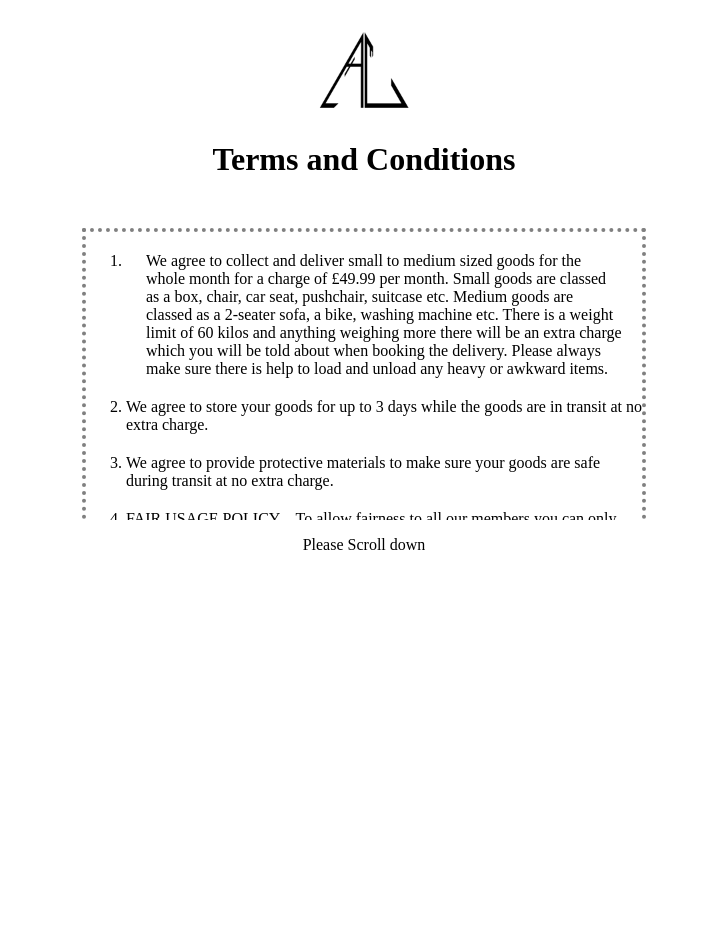
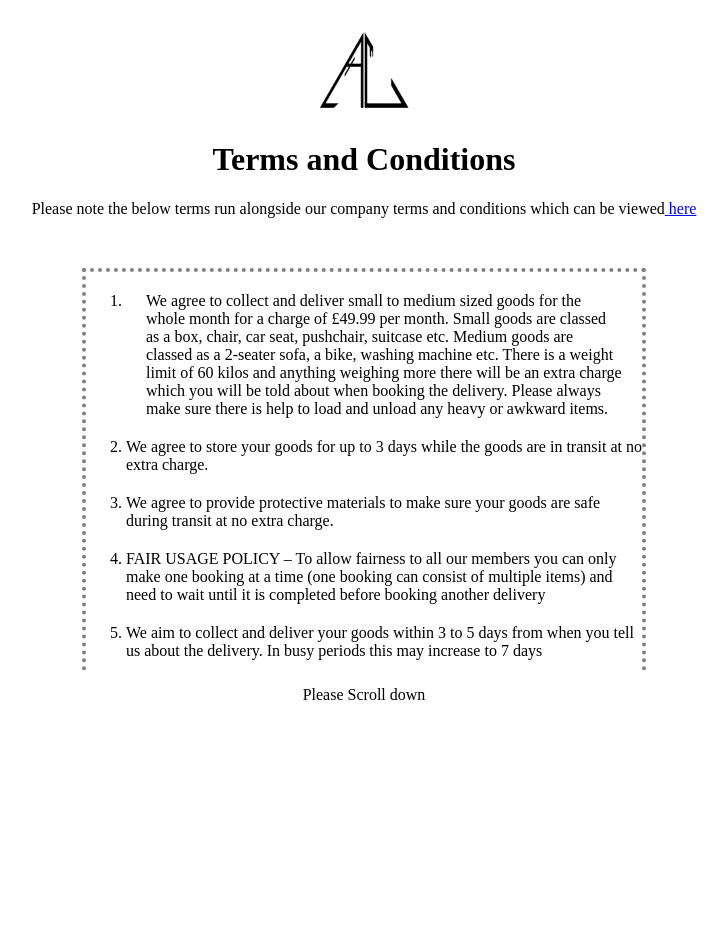
Before and after one commit to AsusLogistics/website, a Django app: a page that uses AsusLogistic/templates/tandc1.html in a window 1280 px wide. Shown: the top 941 px of the page, without its empty margins (276-1003 px from the left). Run offline with Django 3.2, Linux system fonts and the light colour scheme.

Commit message:
added pdf Terms and Condition

```diff
--- a/AsusLogistic/templates/Homepage.html
+++ b/AsusLogistic/templates/Homepage.html
@@ -461,7 +461,7 @@
           <div class="copyright-text">
             <p>Copyright &copy; 2021 ASUS Logistics Ltd</p>
           </div>
-          <p> <a target="_blank" href="{% url 't&c' %}">Terms and Condition |</a> <a href="{% url 'pp' %}">Privacy Policy</a></p>
+          <p> <a target="_blank" href="{% static 'media/t&c.pdf' %}">Terms and Condition |</a> <a href="{% url 'pp' %}">Privacy Policy</a></p>
         </div>
       </div>
 
--- a/AsusLogistic/templates/tandc1.html
+++ b/AsusLogistic/templates/tandc1.html
@@ -15,10 +15,11 @@
 		<div class="col-md-8 col-md-offset-2">
 			<form name="tandc" ng-submit="approveTandC()">
 				<div class="panel panel-default" style="margin-top:20px;">
-					<div class="panel-body" style="max-height:500px; overflow-y:scroll; background-color:white;">
+					<div class="panel-body" style="max-height:650px; overflow-y:scroll; background-color:white;">
 						<div>
 							<img src="{% static 'media/logo.png' %}" height ="100px" alt="" class="light-version-logo" style="display: block; margin-left: auto; margin-right: auto;">
 							<h1 style="text-align:center;">Terms and Conditions</h1>
+							<p style="text-align:center;">Please note the below terms run alongside our company terms and conditions which can be viewed<a target="_blank" href="{% static 'media/t&c.pdf' %}"> <bold>here</bold></a></p>
 							<ol style="margin-top:50px; margin-left:350px; margin-right:350px; border: 4px dotted grey;">
 							<li style="padding:20px;">We agree to collect and deliver small to medium sized goods for the whole month for a charge of £49.99 per month. Small goods are classed as a box, chair, car seat, pushchair, suitcase etc. Medium goods are classed as a 2-seater sofa, a bike, washing machine etc. There is a weight limit of 60 kilos and anything weighing more there will be an extra charge which you will be told about when booking the delivery. Please always make sure there is help to load and unload any heavy or awkward items.</li>
 	  					<li style="padding-bottom:20px;">We agree to store your goods for up to 3 days while the goods are in transit at no extra charge.</li>
```
Also changed, not shown: 1 other file.
